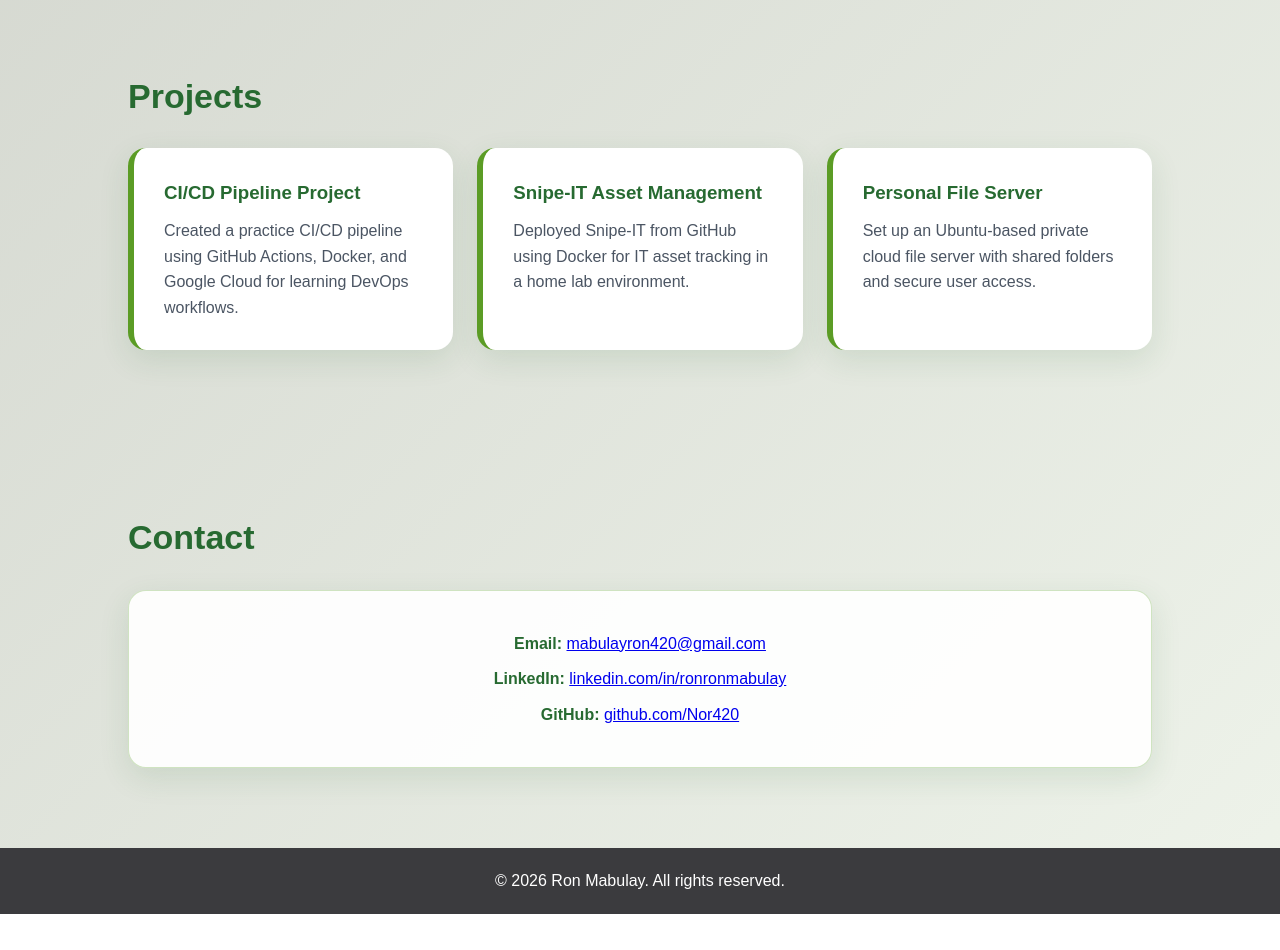
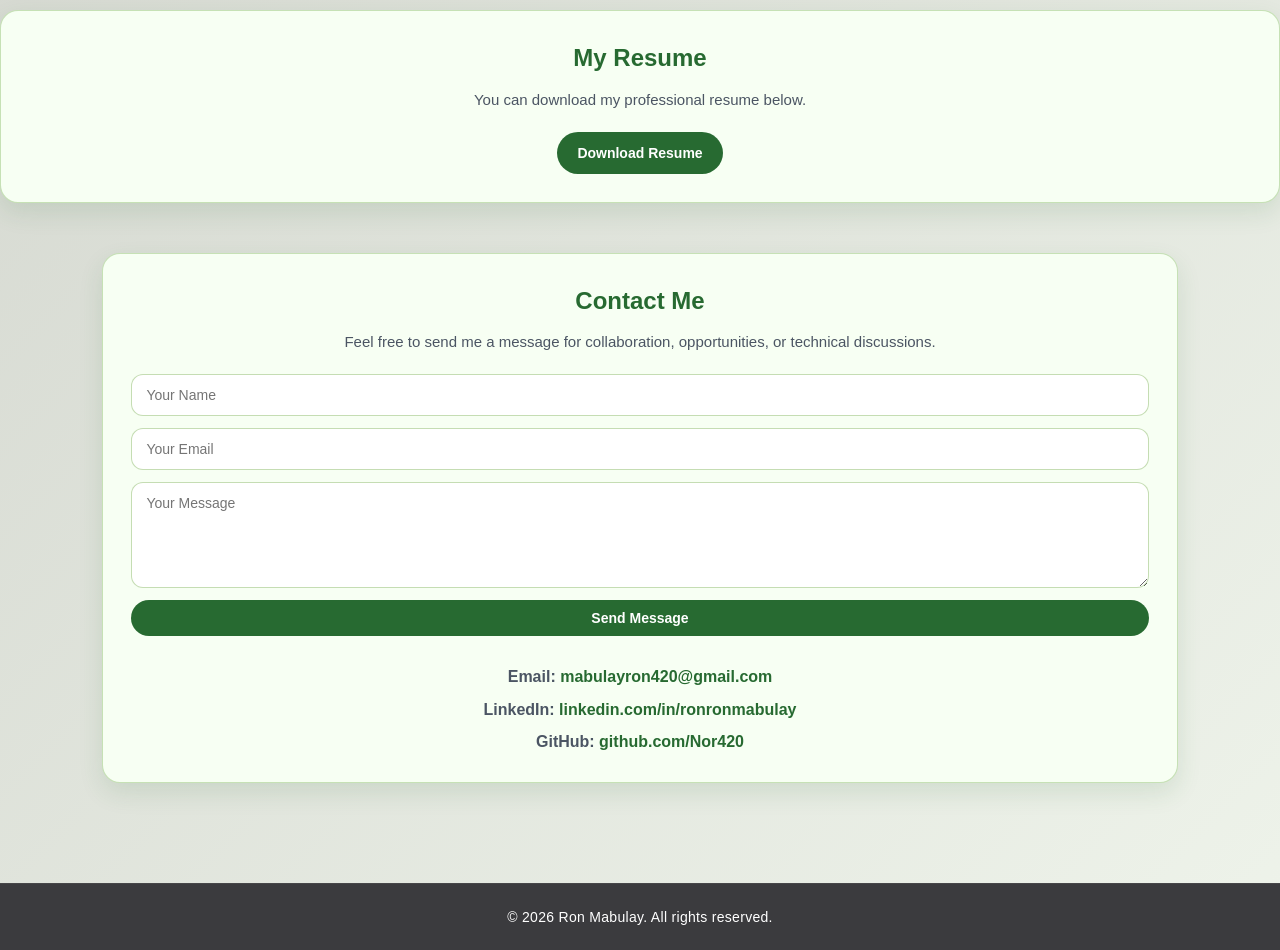
Before and after one commit to Nor420/personal-website, a plain HTML site: page index.html in a window 1280 px wide. Shown: the part 1640-2590 px from the top of the page. Before the commit the page ends 2554 px from the top, so only its background shows below. Drawn offline with Linux system fonts and the light colour scheme.

Commit message:
improvement of website

```diff
--- a/index.html
+++ b/index.html
@@ -21,7 +21,8 @@
   <section class="hero">
     <h2>Hello, I'm Ron</h2>
     <p>IT Engineer | Cloud • Automation • DevOps</p>
-    <a href="#contact" class="btn">Contact Me</a>
+
+
 </section>
 
   <section id="about">
@@ -33,6 +34,7 @@
       </p>
     </div>
   </section>
+
   <section id="skills">
   <h2>Technical Skills</h2>
 
@@ -85,28 +87,60 @@
   </div>
 </section>
 
-  <section id="contact">
-  <h2>Contact</h2>
-  <div class="contact-box">
+ <section class="resume-section">
+  <h2>My Resume</h2>
+  <p>You can download my professional resume below.</p>
 
-    <p><strong>Email:</strong>
+  <a href="resume.pdf" download class="resume-btn">
+    Download Resume
+  </a>
+
+</section>
+
+  <section id="contact" class="message-wrapper">
+  <div class="message-section">
+    <h2>Contact Me</h2>
+
+    <p>
+      Feel free to send me a message for collaboration,
+      opportunities, or technical discussions.
+    </p>
+
+    <form>
+      <input type="text" placeholder="Your Name" required>
+
+      <input type="email" placeholder="Your Email" required>
+
+      <textarea rows="5" placeholder="Your Message" required></textarea>
+
+      <button type="submit" class="message-btn">
+        Send Message
+      </button>
+    </form>
+
+
+    <div class="contact-links">
+      <p>
+        <strong>Email:</strong>
         <a href="mailto:mabulayron420@gmail.com">
           mabulayron420@gmail.com
         </a>
       </p>
 
-    <p><strong>LinkedIn:</strong>
+      <p>
+        <strong>LinkedIn:</strong>
         <a href="https://www.linkedin.com/in/ronronmabulay/" target="_blank">
           linkedin.com/in/ronronmabulay
         </a>
       </p>
 
-    <p><strong>GitHub:</strong>
+      <p>
+        <strong>GitHub:</strong>
         <a href="https://github.com/Nor420" target="_blank">
           github.com/Nor420
         </a>
       </p>
-
+    </div>
   </div>
 </section>
 
--- a/styles.css
+++ b/styles.css
@@ -63,31 +63,32 @@ nav a:hover {
   color: var(--green-bright);
 }
 
-/* HERO */
+/* HERO - COMPACT */
 .hero {
-  min-height: 75vh;
-  padding: 100px 10%;
+  min-height: 45vh;
+  padding: 70px 10%;
+
   background:
     linear-gradient(rgba(39, 106, 49, 0.9), rgba(59, 59, 62, 0.92)),
     radial-gradient(circle at top right, var(--green-bright), transparent 35%);
+
   color: var(--white);
   text-align: center;
+
   display: flex;
   flex-direction: column;
   justify-content: center;
 }
 
 .hero h2 {
-  font-size: 52px;
-  margin-bottom: 15px;
+  font-size: 42px;
+  margin-bottom: 12px;
   color: var(--white);
 }
 
 .hero p {
-  max-width: 700px;
-  margin: 0 auto 30px;
-  font-size: 20px;
-  color: #f3f4f6;
+  font-size: 18px;
+  margin-bottom: 25px;
 }
 
 /* BUTTON */
@@ -111,7 +112,7 @@ nav a:hover {
 
 /* SECTIONS */
 section {
-  padding: 80px 10%;
+  padding: 50px 8%;
 }
 
 section h2 {
@@ -181,34 +182,204 @@ section h2 {
   color: var(--green-dark);
 }
 
-/* FOOTER */
-footer {
-  background: var(--dark-gray);
-  color: var(--white);
-  text-align: center;
-  padding: 20px;
+/* ACTION SECTION */
+.action-section {
+  display: grid;
+  grid-template-columns: 0.9fr 1.1fr;
+
+  gap: 24px;
+
+  max-width: 1000px;
+
+  margin: 0 auto 50px;
+
+  align-items: start;
 }
 
-footer p {
-  color: var(--white);
+/* RESUME + MESSAGE CARD */
+.resume-section,
+.message-section {
+  padding: 28px;
+  border-radius: 18px;
+  text-align: center;
+
+  background: #f7fff3;
+  color: var(--text-dark);
+
+  border: 1px solid rgba(139, 188, 104, 0.45);
+  box-shadow: 0 10px 25px rgba(39, 106, 49, 0.12);
 }
 
-/* MOBILE */
+
+/* TITLES */
+.resume-section h2,
+.message-section h2 {
+  font-size: 24px;
+  margin-bottom: 10px;
+  color: var(--green-dark);
+}
+
+/* TEXT */
+.resume-section p,
+.message-section p {
+  font-size: 15px;
+  margin-bottom: 20px;
+  color: var(--text-muted);
+}
+
+/* FORM */
+.message-section form {
+  display: flex;
+  flex-direction: column;
+  gap: 12px;
+}
+
+.message-section input,
+.message-section textarea {
+  width: 100%;
+  padding: 12px 14px;
+
+  border: 1px solid rgba(139, 188, 104, 0.5);
+  border-radius: 12px;
+
+  background: var(--white);
+  color: var(--text-dark);
+
+  font-size: 14px;
+  outline: none;
+}
+
+.message-section input:focus,
+.message-section textarea:focus {
+  border-color: var(--green-main);
+  box-shadow: 0 0 0 3px rgba(91, 156, 37, 0.15);
+}
+
+/* BUTTONS */
+.resume-btn,
+.message-btn {
+  display: inline-block;
+  padding: 10px 20px;
+
+  background: var(--green-dark);
+  color: var(--white);
+
+  text-decoration: none;
+  border: none;
+  border-radius: 30px;
+
+  font-size: 14px;
+  font-weight: 600;
+  cursor: pointer;
+
+  transition: 0.3s ease;
+}
+
+.resume-btn:hover,
+.message-btn:hover {
+  background: var(--green-main);
+  transform: translateY(-2px);
+}
+
+/* RESPONSIVE */
 @media (max-width: 768px) {
+
+  .action-section {
+    grid-template-columns: 1fr;
+  }
+
   header {
     flex-direction: column;
     gap: 15px;
   }
 
+  nav {
+    display: flex;
+    flex-wrap: wrap;
+    justify-content: center;
+    gap: 10px;
+  }
+
   nav a {
-    margin: 0 10px;
+    margin-left: 0;
+  }
+
+  .hero {
+    min-height: 40vh;
+    padding: 60px 8%;
   }
 
   .hero h2 {
-    font-size: 38px;
+    font-size: 34px;
   }
 
   .hero p {
-    font-size: 17px;
+    font-size: 16px;
+  }
+
+  section {
+    padding: 40px 6%;
+  }
+
+  .grid {
+    grid-template-columns: 1fr;
   }
 }
+/* CONTACT LINKS */
+.contact-links {
+  margin-top: 22px;
+
+  display: flex;
+  flex-direction: column;
+
+  gap: 10px;
+
+  align-items: center;
+}
+
+.contact-links p {
+  margin: 0;
+
+  font-size: 16px;
+
+  line-height: 1.4;
+}
+
+.contact-links a {
+  color: var(--green-dark);
+
+  text-decoration: none;
+
+  font-weight: 600;
+}
+
+.contact-links a:hover {
+  color: var(--green-main);
+}
+
+/* BUTTON SPACING */
+.message-btn {
+  margin-bottom: 8px;
+}
+/* FOOTER */
+footer {
+  background: var(--dark-gray);
+
+  color: var(--white);
+
+  text-align: center;
+
+  padding: 22px;
+
+  margin-top: 50px;
+
+  border-top: 1px solid rgba(255, 255, 255, 0.06);
+}
+
+footer p {
+  color: var(--white);
+
+  font-size: 14px;
+
+  letter-spacing: 0.3px;
+}
```
Also changed, not shown: 1 other file. Lines whose indentation alone changed are shown as unchanged.
